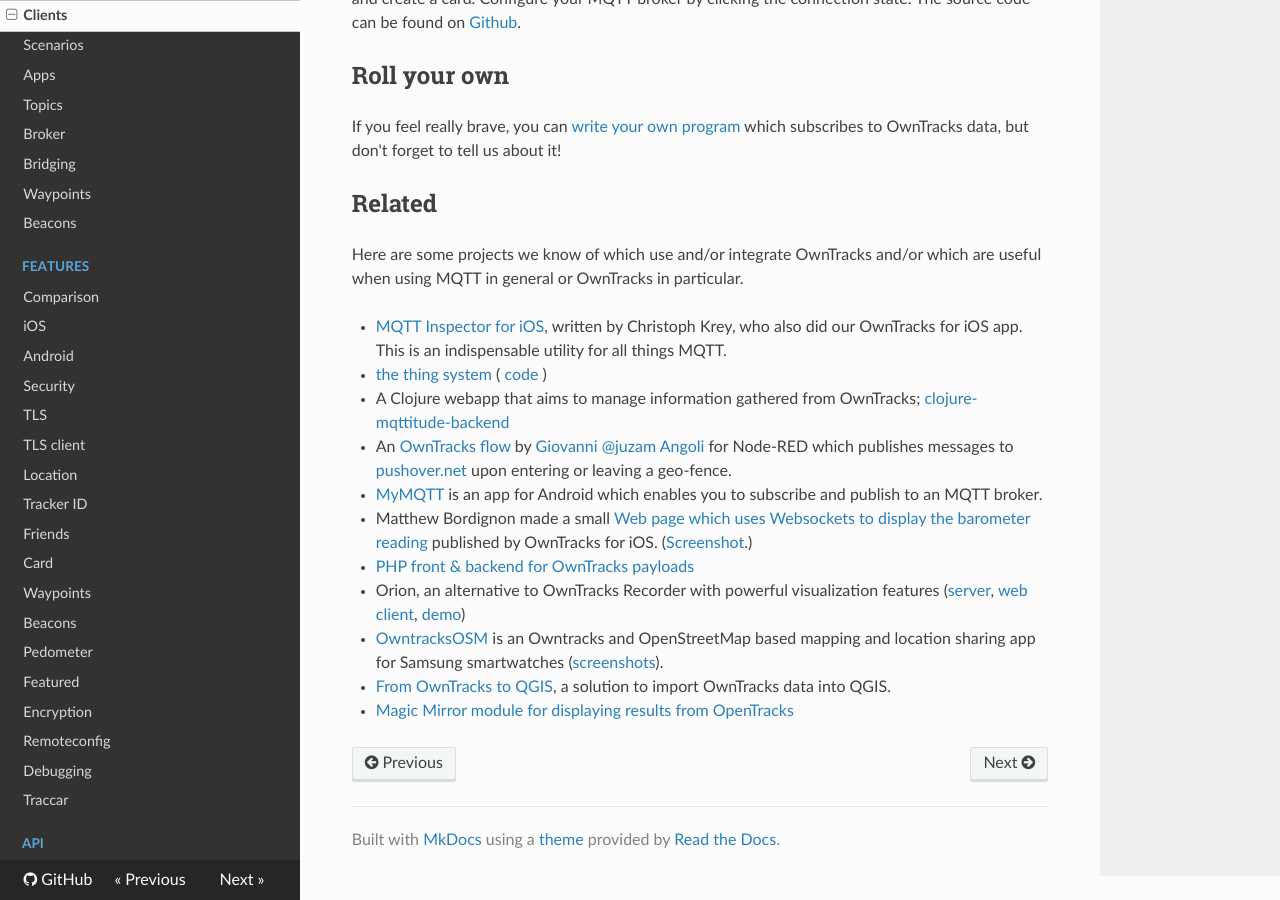
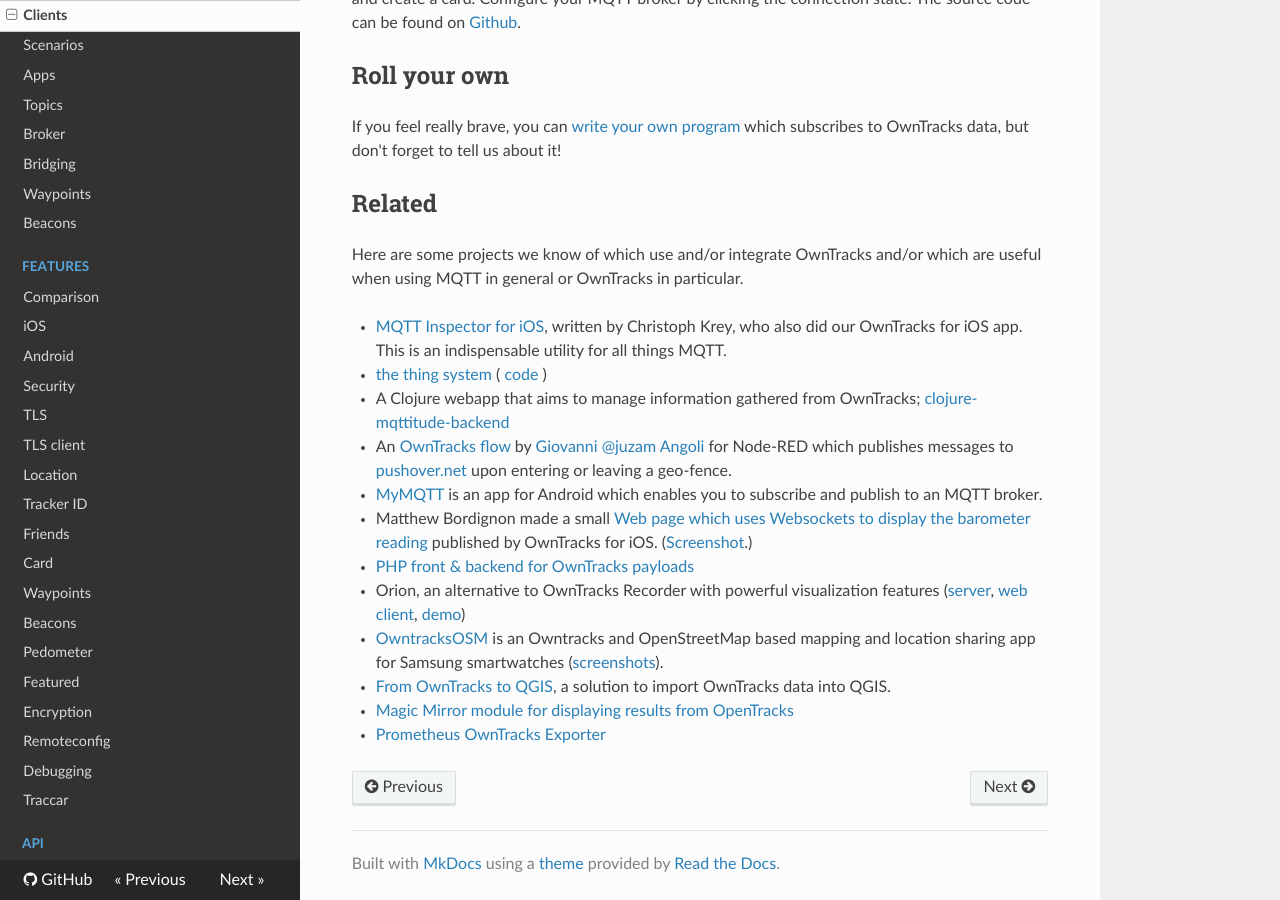
Before and after one commit to owntracks/booklet, an MkDocs documentation site: the page built from docs/guide/clients.md, in a window 1280 px wide and 900 px high, scrolled down 3080 px. Built offline with MkDocs 1.6.1, drawn with Linux system fonts in a browser that asks for light colours; nearby versions of some CDN libraries; old or Windows-style settings are respelled for this version of MkDocs.

Commit message:
Add Prometheus OwnTracks Exporter to related projects

```diff
--- a/docs/guide/clients.md
+++ b/docs/guide/clients.md
@@ -88,3 +88,4 @@ which are useful when using MQTT in general or OwnTracks in particular.
 * [OwntracksOSM](https://github.com/wansti/OwntracksOSM) is an Owntracks and OpenStreetMap based mapping and location sharing app for Samsung smartwatches ([screenshots](https://github.com/owntracks/talk/issues/80)).
 * [From OwnTracks to QGIS](https://www.cron.dk/from-owntrack-to-qgis-part-1/), a solution to import OwnTracks data into QGIS.
 * [Magic Mirror module for displaying results from OpenTracks](https://github.com/BrianHepler/MMM-WeasleyClock)
+* [Prometheus OwnTracks Exporter](https://github.com/linusg/prometheus-owntracks-exporter)
```
